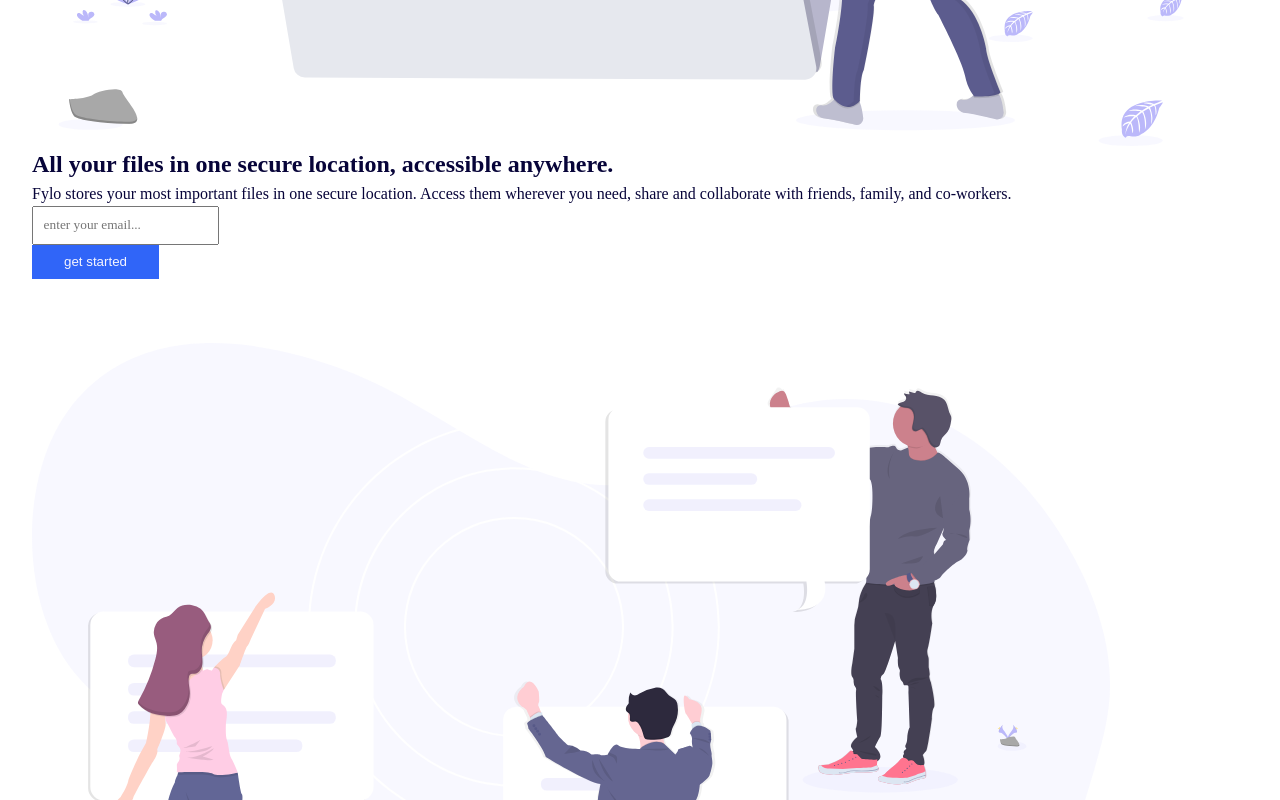
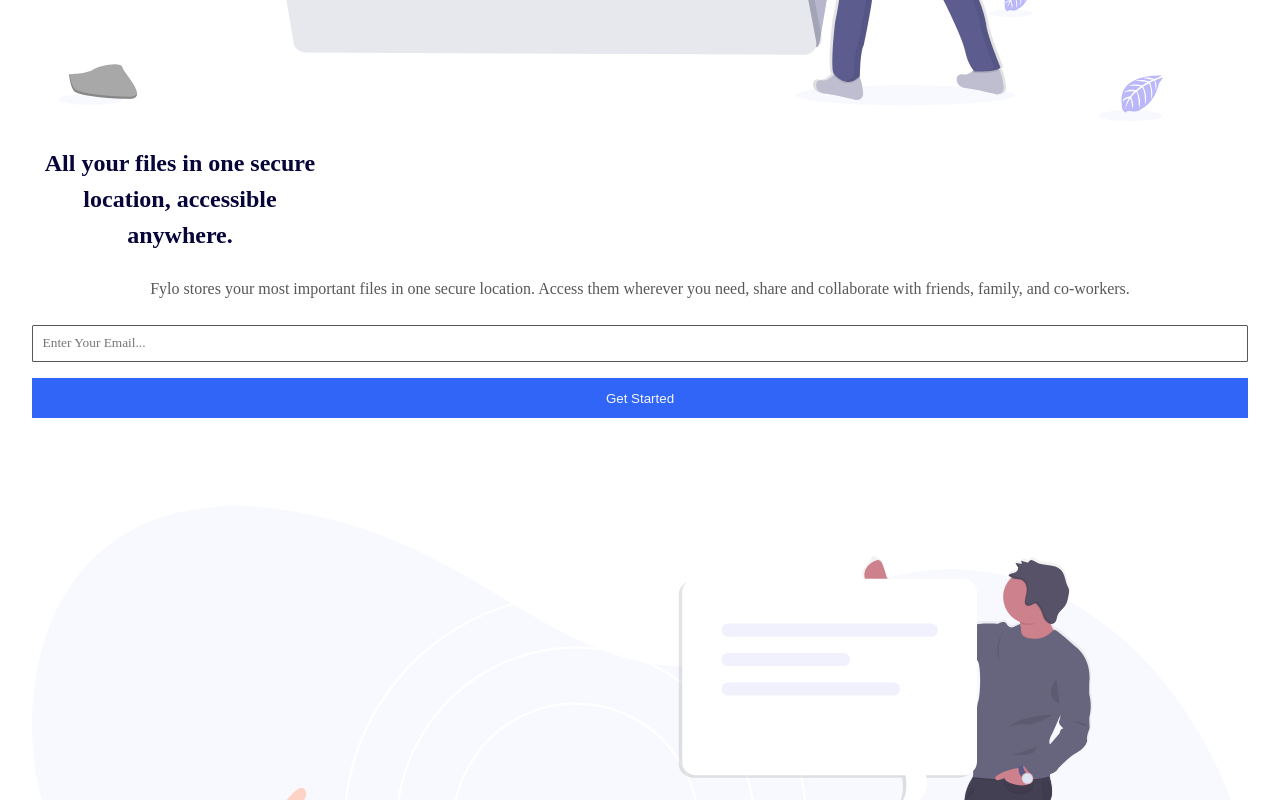
Before and after one commit to aliakhizer/Fylo-landing-page-, a plain HTML site: page index.html in a window 1280 px wide. Shown: the part 900-1700 px from the top of the page. Drawn offline with Linux system fonts and the light colour scheme.

Commit message:
add styles of hero section

```diff
--- a/css/style.css
+++ b/css/style.css
@@ -6,9 +6,9 @@
   --accent-light: hsl(170, 45%, 43%);
   --primary-dark: hsl(243, 87%, 12%);
   --primary-light: hsl(238, 22%, 44%);
-  --ff-heading:"Raleway", sans-serif;
-  --ff-body:"open sans" , sans-serif:
-  --fs-heading:2rem;
+  --ff-heading:"open sans" , sans-serif:
+  --ff-body:"Raleway", sans-serif;
+  --fs-heading:1.5rem;
   --fs-body:1rem;
   --fw-400:400;
   --fw--700:700;
@@ -19,6 +19,12 @@
     padding: 0;
     margin:0;
     box-sizing: border-box;
+}
+h1,h2,h3{
+    font-family: var(--ff-heading);
+    color:var(--primary-dark);
+
+
 }
 img{
     display: block;
@@ -45,17 +51,24 @@
 button{
     display: block;
     border:none;
-    padding: .6rem 2rem;
+    padding: .8rem 2rem;
     background-color: var(--accent-dark);
     color: var(--neutral-light);
+    text-transform: capitalize;
 
 
 }
 input{
     padding: .6rem;
     font-family: inherit;
+    color:var(--neutral-light);
+    border-radius: .1rem;
 }
+input,button{
+    width:100%;
 
+
+}
 
 body{
   font-family: var(--ff-body);
@@ -75,7 +88,7 @@
     justify-content: space-between;
 }
 .logo{
-    width:6rem
+    width:5rem
 }
 .nav_list{
  display: flex;
@@ -84,6 +97,37 @@
 .hero{
     display: flex;
     flex-direction: column-reverse;
+    text-align: center;
 
 
 }
+
+
+.hero-title{
+    max-width: 296px;
+    margin-top:1.5rem;
+    margin-bottom: 1.5rem;
+
+}
+.hero-content{
+    color: var(--neutral-soft);
+     margin-bottom: 1.5rem;
+
+}
+.hero-des{
+    margin-bottom: 1.5rem;
+}
+.hero-form input {
+    border:1px solid var(--neutral-soft);
+    text-transform: capitalize;
+
+    margin-bottom: 1rem;
+
+
+}
+
+.feature{
+    display: flex;
+    flex-direction: column-reverse;
+
+}
--- a/index.html
+++ b/index.html
@@ -26,7 +26,7 @@
   <body>
 
     <header>
-      <a href="#"><img src="./images/logo.svg" class="" alt="fylo logo" /></a>
+      <a href="#"><img src="./images/logo.svg" class="logo" alt="fylo logo" /></a>
       <nav>
         <ul class="nav_list">
           <li class="nav-list-item"><a href="#"> Team </a></li>
@@ -52,20 +52,24 @@
         <input
           type="text"
           placeholder="enter your email..."
-          class="email-input"
+          class="s"
           id="email-input"
         />
         <button class="btn">get started</button>
-      </form>
+       </form>
       </div>
 
 
-      <img src="./images/illustration-1.svg" />
+      <img src="./images/illustration-1.svg" class="illustration-img"/>
 
     </section>
 
+
+
+
+
     <section class="feature">
-      <img src="./images/illustration-2.svg" alt="feature img" />
+
       <div class="feature-content">
         <h2 class="feature-title"></h2>
         <p>
@@ -85,19 +89,26 @@
           <img src="./images/icon-quotes.svg" alt="" />
 
           <div class="user-info">
-            <img src="./images/avatar-testimonial.jpg" alt="user avatar" />
+
             <p>
               Fylo has improved our team productivity by an order of magnitude.
               Since making the switch our team has become a well-oiled
               collaboration machine.
             </p>
-            <div class="user-details">
+            <div class="user-profile">
+            <img src="./images/avatar-testimonial.jpg" alt="user avatar" />
+            <div class="user_info">
               <span class="username">Kyle Burton </span>
               <span class="user-role"> Founder & CEO, Huddle </span>
+            </div>
+
+
             </div>
           </div>
         </div>
       </div>
+
+       <img src="./images/illustration-2.svg" alt="feature img" />
     </section>
 
     <section class="call-to-action">
```
